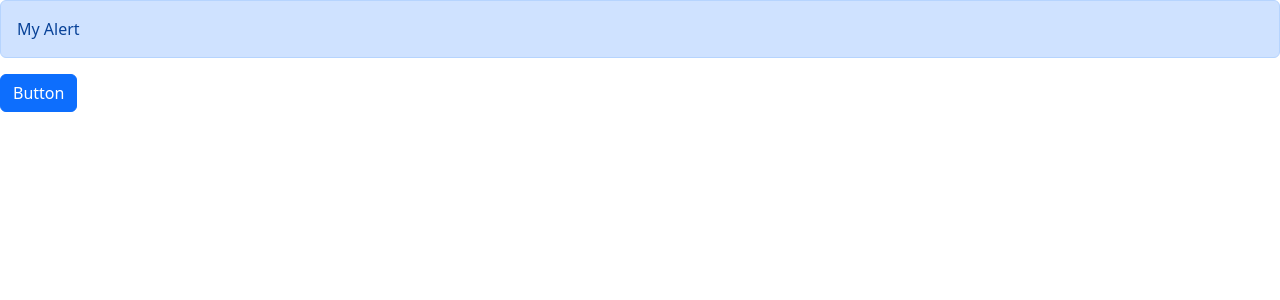
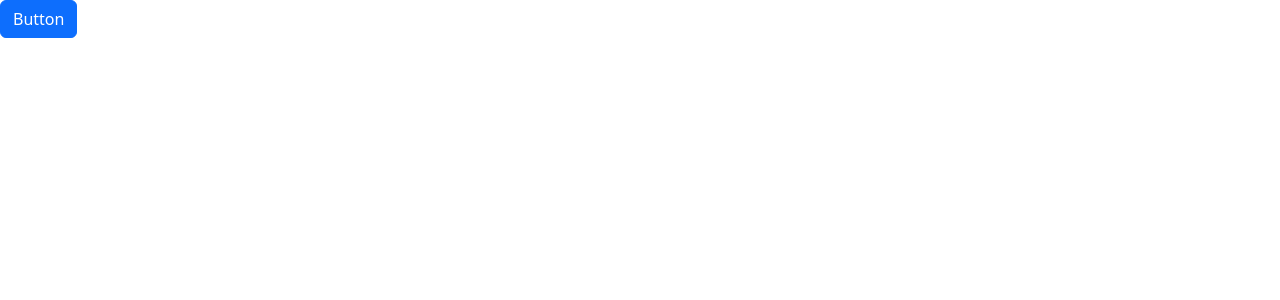
Before and after one commit to James-wasonga/react-app, a React (Vite) app: page / in a window 1280 px wide. Shown: the top 300 px of the page. Built offline with nearby package versions, Linux system fonts and the light colour scheme.

Commit message:
update  commit

```diff
--- a/src/App.tsx
+++ b/src/App.tsx
@@ -34,7 +34,7 @@ return (
     {/* <Alert>
     Hello <span> world </span>
     </Alert>  */}
-    <Alert>My Alert</Alert>
+
     <Button color="primary" onClick ={() => console.log('clicked')}>Button</Button>
 </div>
 );
```
